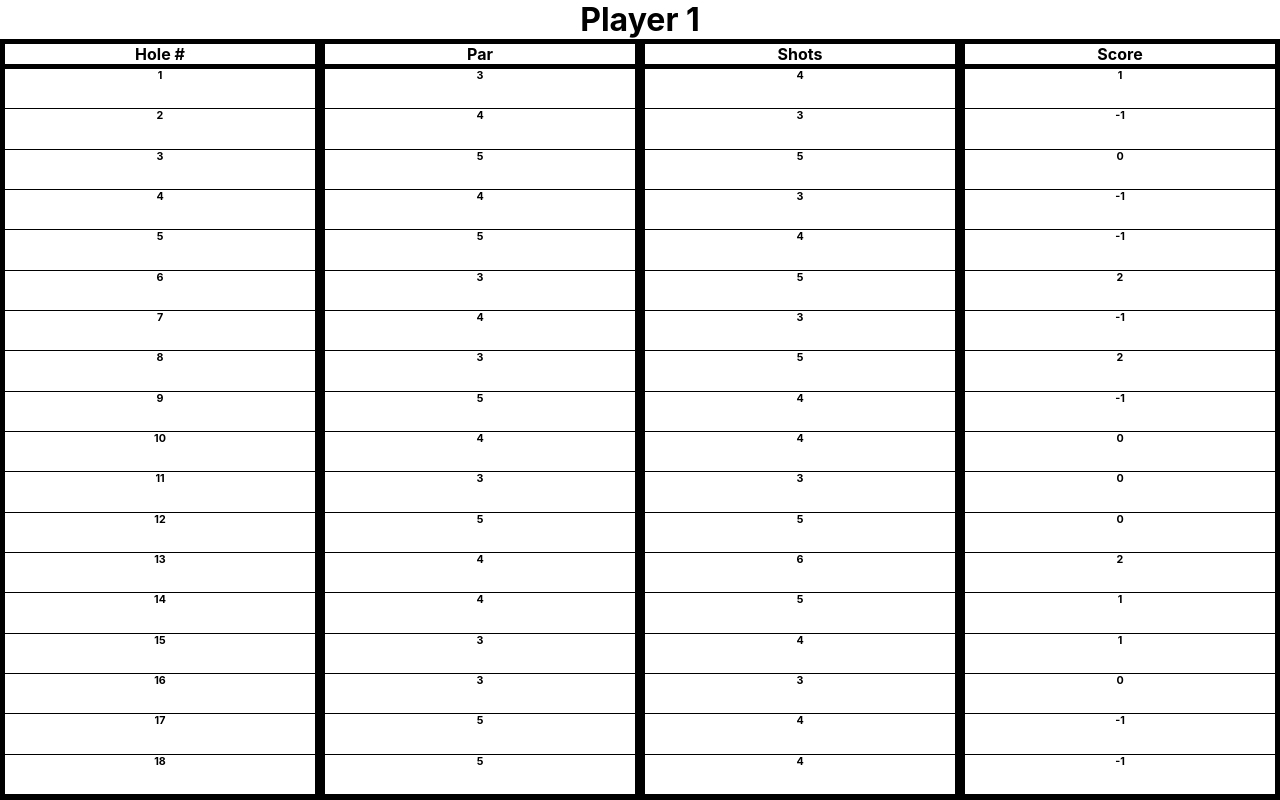
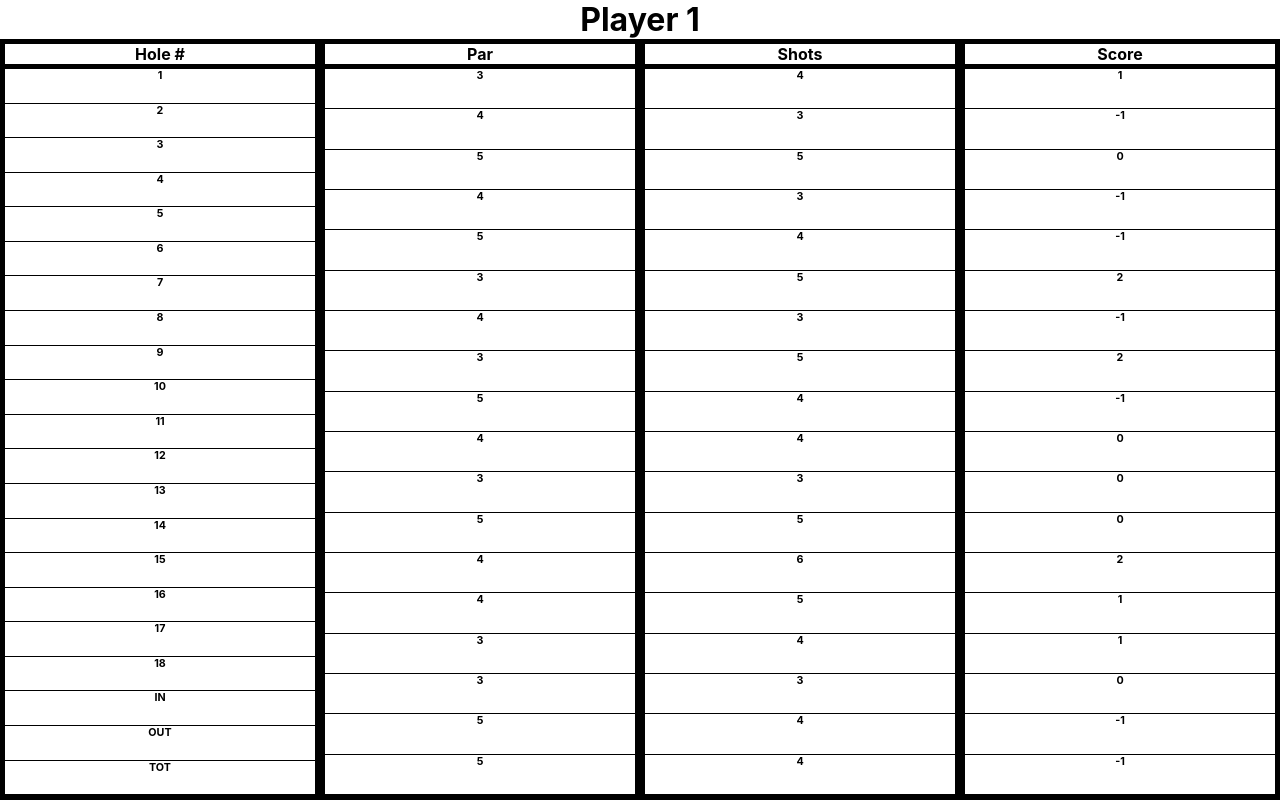
Before and after one commit to SCollinA/scorecard-react, a React (Create React App) app: page / in a window 1280 px wide. Built offline with nearby package versions, Linux system fonts and the light colour scheme.

Commit message:
add row names

```diff
--- a/src/GolferScoreCard.js
+++ b/src/GolferScoreCard.js
@@ -11,6 +11,9 @@ export default function GolferScoreCard(props) {
                 <div className='scoreCardHoles'>
                     <h4>Hole #</h4>
                     {playerHoles.map(hole => <h6 key={hole.id}>{hole.number}</h6>)}
+                    <h6>IN</h6>
+                    <h6>OUT</h6>
+                    <h6>TOT</h6>
                 </div>
                 <div className='scoreCardPars'>
                     <h4>Par</h4>
```
